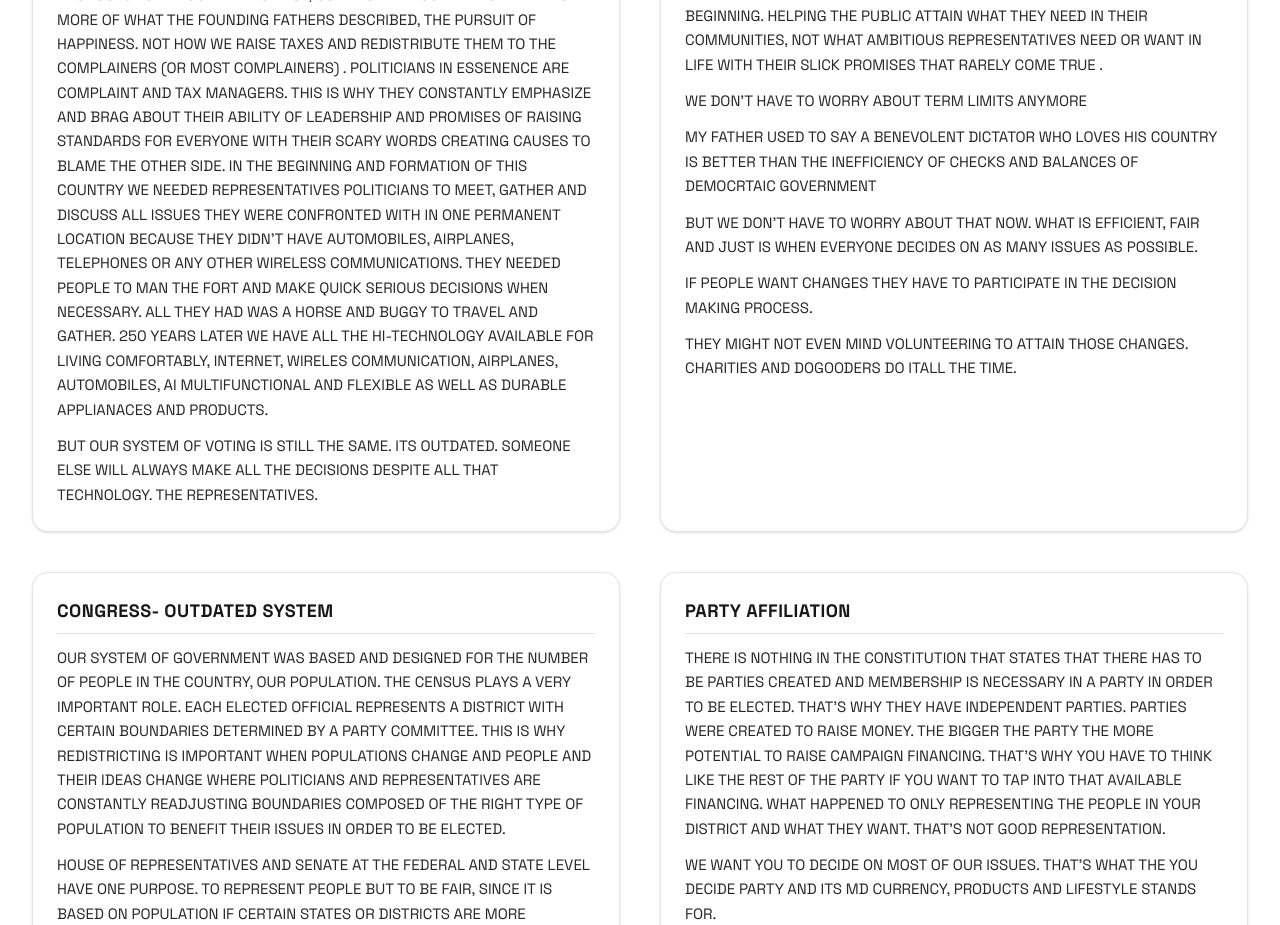
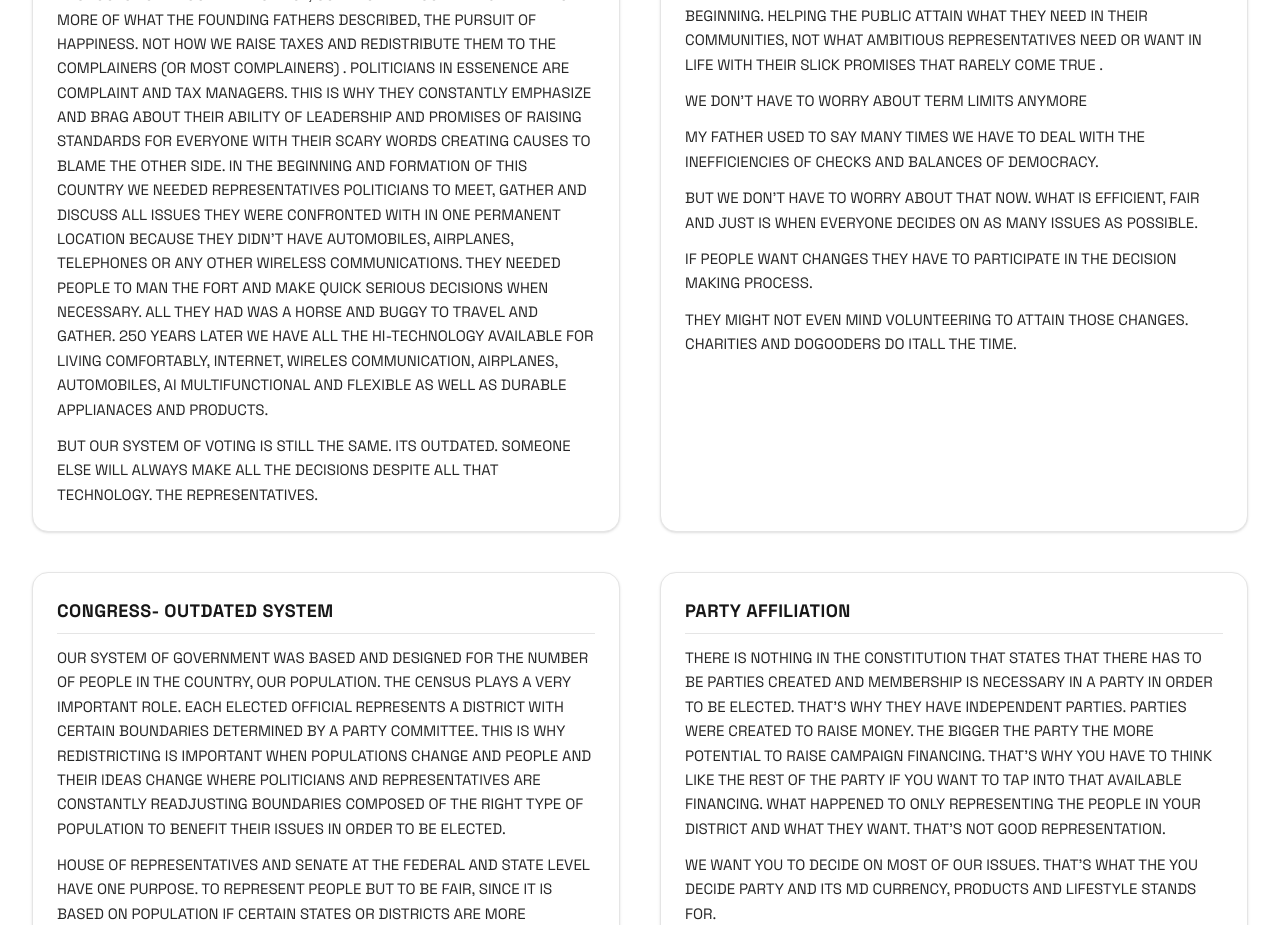
Before and after one commit to logisoltech/government-system-motivational-lifestyle, a Next.js app: page / in a window 1280 px wide. Shown: the part 7760-8685 px from the top of the page. Built offline with nearby package versions, Linux system fonts and the light colour scheme.

Commit message:
Update GovTextAdditionSection.js

```diff
--- a/app/Cx/GovTextAdditionSection.js
+++ b/app/Cx/GovTextAdditionSection.js
@@ -34,7 +34,7 @@ BUT OUR SYSTEM OF VOTING IS STILL THE SAME. ITS OUTDATED. SOMEONE ELSE WILL ALWA
       heading: "REPRESENTATIVES",
       body: `REPRESENTATIVES WILL PLAY MOSTLY THE ROLE OF ADVISERS AND PUBLIC ADVOCATES TO ADVISE AND HELP PEOPLE CREATE LAWS THAT ARE NEEDED OR NEED TO BE REVISED WHICH IS WHAT THEY WERE MEANT TO BE IN THE BEGINNING. HELPING THE PUBLIC ATTAIN WHAT THEY NEED IN THEIR COMMUNITIES, NOT WHAT AMBITIOUS REPRESENTATIVES NEED OR WANT IN LIFE WITH THEIR SLICK PROMISES THAT RARELY COME TRUE .
 WE DON'T HAVE TO WORRY ABOUT TERM LIMITS ANYMORE
-MY FATHER USED TO SAY A BENEVOLENT DICTATOR WHO LOVES HIS COUNTRY IS BETTER THAN THE INEFFICIENCY OF CHECKS AND BALANCES OF DEMOCRTAIC GOVERNMENT
+MY FATHER USED TO SAY  MANY TIMES WE HAVE TO DEAL WITH THE INEFFICIENCIES OF CHECKS AND BALANCES OF DEMOCRACY.
 BUT WE DON'T HAVE TO WORRY ABOUT THAT NOW. WHAT IS EFFICIENT, FAIR AND JUST IS WHEN EVERYONE DECIDES ON AS MANY ISSUES AS POSSIBLE.
 IF PEOPLE WANT CHANGES THEY HAVE TO PARTICIPATE IN THE DECISION MAKING PROCESS.
 THEY MIGHT NOT EVEN MIND VOLUNTEERING TO ATTAIN THOSE CHANGES. CHARITIES AND DOGOODERS DO ITALL THE TIME.`,
```
